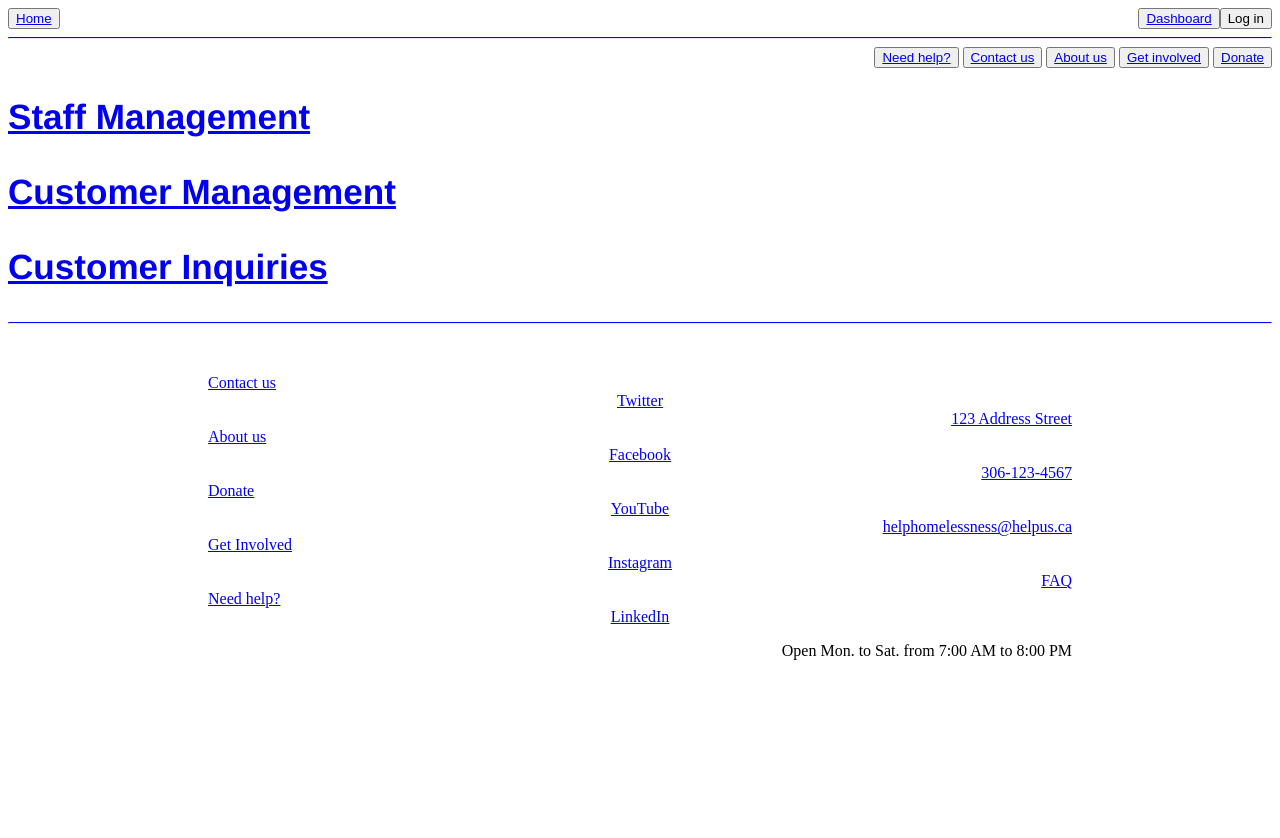
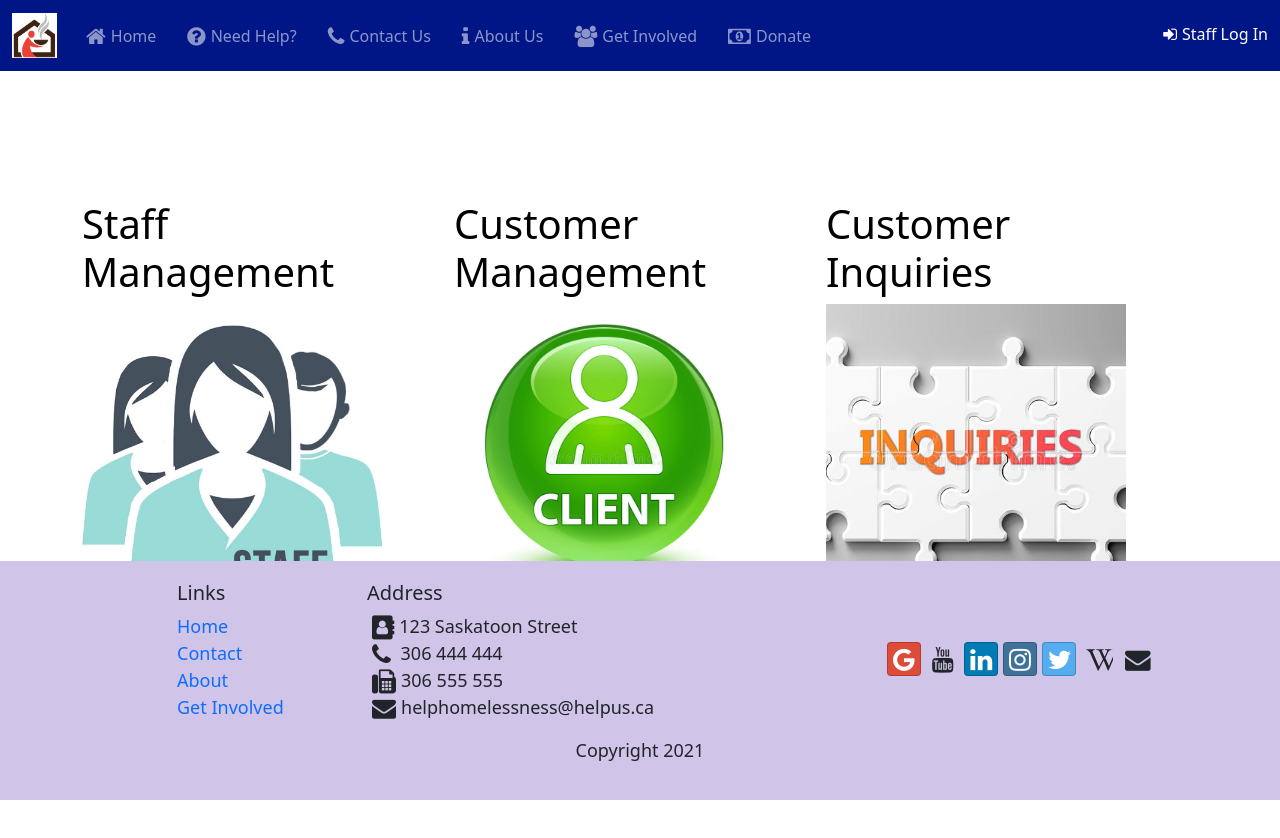
Before and after one commit to thaiVL/CBO, a website: page views/dashboard.html in a window 1280 px wide. Before the commit the page ends 800 px from the top, so only its background shows below. Drawn offline with nearby package versions, Linux system fonts and the light colour scheme.

Commit message:
fixed navbar bug and did dashboard, index, header and footer html files. Working on staff.html

```diff
--- /dev/null
+++ b/bugs.txt
@@ -0,0 +1,5 @@
+Nov 22 - navbar not collapsing.
+    Fix: only load scripts on a single page, so remove script for jquery and stuff as well as bootstrap css and stuff for header
+        and footer. Doing this fixes the navbar not collapsing.
+        So now, header and footer will look ugly by itself, but when loaded into the core html files, it'll look normal
+        and pretty.
--- a/views/css/dashboard.css
+++ b/views/css/dashboard.css
@@ -1,5 +1,10 @@
-.selection{
-    padding-top: 15px;
-    font-family:'Franklin Gothic Medium', 'Arial Narrow', Arial, sans-serif;
-    font-size: 30px;
+.textStyle{
+    text-decoration: none;
+    color: black;
 }
+
+.buttonImg{
+    width: 300px;
+    height: 300px;
+    object-fit: cover;
+}
--- a/views/css/footer.css
+++ b/views/css/footer.css
@@ -1,24 +1,14 @@
-#footerLineSep{
-    border-top: 1px solid blue;
+.footer{
+    background-color: #D1C4E9;
+    margin: 100px 0px 0px 0px;
+    padding: 20px 0px 20px 0px;
+    font-size: 18px;
+    /*position: absolute;*/
+    /*bottom: 0;*/
+    /*width: 100%;*/
 }
 
-.space{
-    margin-top: 50px;
-    padding-left: 200px;
-    padding-right: 200px;
+.fa{
+    padding-right: 5px;
+    padding-left: 5px;
 }
-
-.left{
-    text-align:left;
-    display: block;
-}
-
-.mid{
-    text-align:center;
-    display: block;
-}
-
-.right{
-    text-align:right;
-    display:block;
-}
--- a/views/css/header.css
+++ b/views/css/header.css
@@ -1,14 +1,8 @@
-#headerLineSep{
-    border-top: 1px solid blue;
+.navbarSetting{
+    background-color: rgb(0, 22, 135);
 }
 
-.headerButtons{
-    float: right;
-}
 
-.navbarColor{
-    background-color: rgb(0, 22, 135)
-}
 
 .nav-item{
     margin-right: 10px;
--- a/views/css/home.css
+++ b/views/css/home.css
@@ -10,9 +10,9 @@
     font-size: 17px;
 }
 
-.row-content{
-    margin: 0px auto;
+.section{
+    margin-bottom: 70px;
     padding: 50px 0px 50px 0px;
-    border-bottom: 1px ridge;
+    border-bottom: 3px ridge;
     min-height: 400px;
 }
--- a/views/dashboard.html
+++ b/views/dashboard.html
@@ -1,75 +1,80 @@
 <!DOCTYPE html>
 <html lang="en">
     <head>
-        <title>Org name here</title>
 
-        <link rel="stylesheet" href="./css/dashboard.css">
-        <link rel="stylesheet" href="./css/header.css">
-        <link rel="stylesheet" href="./css/footer.css">
+        <link rel="stylesheet" href="https://cdn.jsdelivr.net/npm/bootstrap@5.0.2/dist/css/bootstrap.min.css">
+        <link rel="stylesheet" href="https://cdnjs.cloudflare.com/ajax/libs/font-awesome/4.7.0/css/font-awesome.min.css">
+        <link rel="stylesheet" href="https://cdnjs.cloudflare.com/ajax/libs/bootstrap-social/5.1.1/bootstrap-social.css">
+        <link rel="stylesheet" href="css/dashboard.css">
     </head>
 
-    <header>
-        <button class="headerButtons">
-            <a id="login">Log in</a>
-        </button>
-        <button class="headerButtons">
-            <a id="dashboard" href="./dashboard.html">Dashboard</a>
-        </button>
-        <button>
-            <a id="homeL" href="./index.html">Home</a>
-        </button>
-        <br>
-        <hr id="headerLineSep">
-        <div class="headerButtons">
-            <button>
-                <a id="needhelp" href="./needhelp.html">Need help?</a>
-            </button>
-            <button>
-                <a id="contactus" href="./contactus.html">Contact us</a>
-            </button>
-            <button>
-                <a id="aboutus" href="./aboutus.html">About us</a>
-            </button>
-            <button>
-                <a id="getinvolved" href="./getinvolved.html">Get involved</a>
-            </button>
-            <button class="">
-                <a id="donate" href="./donate.html">Donate</a>
-            </button>
-        </div>
-    </header>
+    <div id="header"></div>
+    <body>
 
 
-
-    <body>
-        <div class="selection">
-            <h3><a href="./staff.html">Staff Management</a></h3>
-            <h3><a href="./customer.html">Customer Management</a></h3>
-            <h3><a href="./inquiry.html">Customer Inquiries</a></h3>
+        <div class="container" style="padding-top: 200px; padding-bottom: 500px;">
+            <div class="row row-container">
+                <div class="row">
+                    <div class="col d-flex justify-content-center">
+                        <div class="thumbnail">
+                            <a href="staff.html" class="textStyle">
+                                <div class="row">
+                                    <div class="col d-flex justify-content-center">
+                                        <h1 class="">Staff Management</h1>
+                                    </div>
+                                </div>
+                                <img src="img/staffButton.jpg" alt="staff button" class="buttonImg">
+                            </a>
+                        </div>
+                    </div>
+                    <div class="col col d-flex justify-content-center">
+                        <div class="thumbnail">
+                            <a href="customer.html" class="textStyle">
+                                <div class="row">
+                                    <div class="col d-flex justify-content-center">
+                                        <h1 class="">Customer Management</h1>
+                                    </div>
+                                </div>
+                                <img src="img/customersButton.jpg" alt="customer button" class="buttonImg">
+                            </a>
+                        </div>
+                    </div>
+                    <div class="col col d-flex justify-content-center">
+                        <div class="thumbnail">
+                            <a href="inquiry.html" class="textStyle">
+                                <div class="row">
+                                    <div class="col d-flex justify-content-center">
+                                        <h1 class="">Customer Inquiries</h1>
+                                    </div>
+                                </div>
+                                <img src="img/inquiriesButton.jpg" alt="staff button" class="buttonImg">
+                            </a>
+                        </div>
+                    </div>
+                </div>
+            </div>
         </div>
     </body>
 
-    <footer>
-        <hr id="footerLineSep">
-        <div class="space">
-            <a class="left" href="contactus.html">Contact us</a> <a class="mid" href="twitter.com">Twitter</a> <a class="right" href="https://www.google.com/maps/place/University+of+Saskatchewan/@52.1334003,-106.6335469,17z/data=!3m1!4b1!4m5!3m4!1s0x5304f6b0fa94a483:0x797aa81f58d9c92a!8m2!3d52.1334003!4d-106.6313582">123 Address Street</a>
-            <a class="left" href="aboutus.html">About us</a> <a class="mid" href="facebook.com">Facebook</a> <a class="right" href="tel:306-123-4567">306-123-4567</a>
-            <a class="left" href="donate.html">Donate</a> <a class="mid" href="youtube.com">YouTube</a> <a class="right" href="mailto:helphomelessness@helpus.ca">helphomelessness@helpus.ca</a>
-            <a class="left" href="getinvolved.html">Get Involved</a> <a class="mid" href="instagram.com">Instagram</a> <a class="right" href="contactus.html">FAQ</a>
-            <a class="left" href="needhelp.html">Need help?</a> <a class="mid" href="linkedin.ca">LinkedIn</a> <p class="right">Open Mon. to Sat. from 7:00 AM to 8:00 PM</p>
-        </div>
-    </footer>
+    <div id="footer" style="position: fixed;
+                            width: 100%;
+                            bottom: 0;"></div>
 
 
 
 
 
 
+    <script src="https://cdnjs.cloudflare.com/ajax/libs/jquery/3.6.0/jquery.min.js"></script>
+    <script src="https://cdnjs.cloudflare.com/ajax/libs/popper.js/2.9.2/umd/popper.min.js"></script>
+    <script src="https://cdn.jsdelivr.net/npm/bootstrap@5.0.2/dist/js/bootstrap.min.js"></script>
 
-
-
-
-
+    <script>
+        $(() => {
+            $("#header").load("header.html");
+            $("#footer").load("footer.html");
+        })
+    </script>
 
 
 
--- a/views/footer.html
+++ b/views/footer.html
@@ -1,19 +1,61 @@
 <!DOCTYPE html>
 <html lang="en">
     <head>
-        <title>Org name here</title>
-
+        <meta charset="utf-8">
+        <meta name="viewport" content="width=device-width, initial-scale=1, shrink-to-fit=no">
+        <meta http-equiv="x-ua-compatible" content="ie=edge">
+        <title>Help The Homeless</title>
+        <!-- Bootstrap, font-awesome, bootstraps-social. -->
+<!--        <link rel="stylesheet" href="https://cdn.jsdelivr.net/npm/bootstrap@5.0.2/dist/css/bootstrap.min.css">-->
+<!--        <link rel="stylesheet" href="https://cdnjs.cloudflare.com/ajax/libs/font-awesome/4.7.0/css/font-awesome.min.css">-->
+<!--        <link rel="stylesheet" href="https://cdnjs.cloudflare.com/ajax/libs/bootstrap-social/5.1.1/bootstrap-social.css">-->
         <link href="./css/footer.css" rel="stylesheet">
     </head>
 
-    <footer>
-        <hr id="footerLineSep">
-        <div class="space">
-            <a class="left" href="contactus.html">Contact us</a> <a class="mid" href="twitter.com">Twitter</a> <a class="right" href="https://www.google.com/maps/place/University+of+Saskatchewan/@52.1334003,-106.6335469,17z/data=!3m1!4b1!4m5!3m4!1s0x5304f6b0fa94a483:0x797aa81f58d9c92a!8m2!3d52.1334003!4d-106.6313582">123 Address Street</a>
-            <a class="left" href="aboutus.html">About us</a> <a class="mid" href="facebook.com">Facebook</a> <a class="right" href="tel:306-123-4567">306-123-4567</a>
-            <a class="left" href="donate.html">Donate</a> <a class="mid" href="youtube.com">YouTube</a> <a class="right" href="mailto:helphomelessness@helpus.ca">helphomelessness@helpus.ca</a>
-            <a class="left" href="getinvolved.html">Get Involved</a> <a class="mid" href="instagram.com">Instagram</a> <a class="right" href="contactus.html">FAQ</a>
-            <a class="left" href="needhelp.html">Need help?</a> <a class="mid" href="linkedin.ca">LinkedIn</a> <p class="right">Open Mon. to Sat. from 7:00 AM to 8:00 PM</p>
+    <footer class="footer">
+        <div class="container">
+            <div class="row">
+                <div class="col-4 offset-1 col-sm-2">
+                    <h5>Links</h5>
+                    <ul class="list-unstyled">
+                        <li><a style="text-decoration:none" href="index.html">Home</a></li>
+                        <li><a style="text-decoration:none" href="contactus.html">Contact</a></li>
+                        <li><a style="text-decoration:none" href="aboutus.html">About</a></li>
+                        <li><a style="text-decoration:none" href="getinvolved.html">Get Involved</a></li>
+                    </ul>
+                </div>
+                <div class="col-7 col-sm-5">
+                    <h5> Address </h5>
+                    <address>
+                        <span class="fa fa-address-book fa-lg"></span>123 Saskatoon Street<br>
+                        <span class="fa fa-phone fa-lg"></span> 306 444 444<br>
+                        <span class="fa fa-fax fa-lg"></span>306 555 555<br>
+                        <span class="fa fa-envelope fa-lg"></span>helphomelessness@helpus.ca
+                    </address>
+                </div>
+                <div class="col-12 col-sm-4 align-self-center">
+                    <div class="text-center">
+                        <a class="btn btn-social-icon btn-google" href="http://google.com"><span class="fa fa-google fa-lg"></span></a>
+                        <a class="btn btn-social-icon btn-youtube" href="http://youtube.com"><span class="fa fa-youtube fa-lg"></span></a>
+                        <a class="btn btn-social-icon btn-linkedin" href="https://ca.linkedin.com"><span class="fa fa-linkedin fa-lg"></span></a>
+                        <a class="btn btn-social-icon btn-instagram" href="https://instagram.com"><span class="fa fa-instagram fa-lg"></span></a>
+                        <a class="btn btn-social-icon btn-twitter" href="https://twitter.com"><span class="fa fa-twitter fa-lg"></span></a>
+                        <a class="btn btn-social-icon" href="https://en.wikipedia.org"><span class="fa fa-wikipedia-w fa-lg"></span></a>
+                        <a class="btn btn-social-icon" href="mailto:ThaiTestWebsite@gmail.com"><span class="fa fa-envelope fa-lg"></span></a>
+
+                    </div>
+                </div>
+            </div>
+            <div class="row justify-content-center">
+                <div class="col-auto">
+                    <p> Copyright 2021</p>
+                </div>
+            </div>
         </div>
     </footer>
+
+
+<!--    <script src="https://cdnjs.cloudflare.com/ajax/libs/jquery/3.6.0/jquery.slim.min.js"></script>-->
+<!--    <script src="https://cdnjs.cloudflare.com/ajax/libs/popper.js/2.9.2/umd/popper.min.js"></script>-->
+<!--    <script src="https://cdn.jsdelivr.net/npm/bootstrap@5.0.2/dist/js/bootstrap.min.js"></script>-->
 </html>
--- a/views/header.html
+++ b/views/header.html
@@ -6,17 +6,17 @@
         <meta http-equiv="x-ua-compatible" content="ie=edge">
         <title>Help The Homeless</title>
         <!-- Bootstrap, font-awesome, bootstraps-social. -->
-        <link rel="stylesheet" href="https://cdn.jsdelivr.net/npm/bootstrap@5.0.2/dist/css/bootstrap.min.css">
-        <link rel="stylesheet" href="https://cdnjs.cloudflare.com/ajax/libs/font-awesome/4.7.0/css/font-awesome.min.css">
-        <link rel="stylesheet" href="https://cdnjs.cloudflare.com/ajax/libs/bootstrap-social/5.1.1/bootstrap-social.css">
+<!--        <link rel="stylesheet" href="https://cdn.jsdelivr.net/npm/bootstrap@5.0.2/dist/css/bootstrap.min.css">-->
+<!--        <link rel="stylesheet" href="https://cdnjs.cloudflare.com/ajax/libs/font-awesome/4.7.0/css/font-awesome.min.css">-->
+<!--        <link rel="stylesheet" href="https://cdnjs.cloudflare.com/ajax/libs/bootstrap-social/5.1.1/bootstrap-social.css">-->
         <link rel="stylesheet" href="./css/header.css">
-    </head>
+<!--    </head>-->
 
-    <body>
+    <header>
 
 
 
-        <nav class="navbar navbar-dark navbar-expand-sm fixed-top navbarColor">
+        <nav class="navbar navbar-dark navbar-expand-md fixed-top navbarSetting">
             <div class="container-fluid">
                 <button class="navbar-toggler" type="button" data-bs-toggle="collapse" data-bs-target="#Navbar">
                     <span class="navbar-toggler-icon"></span>
@@ -104,10 +104,12 @@
 
 
 
-    </body>
+    </header>
+
 
 
     <script>
+
         document.getElementById("dashbutton").style.visibility = localStorage.getItem("dash");
         document.getElementById("logoutbtn").style.visibility = localStorage.getItem("logout");
         document.getElementById("loginbtn").style.visibility = localStorage.getItem("login");
@@ -129,9 +131,9 @@
 
 
     <!-- jquery, popper, bootstrap -->
-    <script src="https://cdnjs.cloudflare.com/ajax/libs/jquery/3.6.0/jquery.slim.min.js"></script>
-    <script src="https://cdnjs.cloudflare.com/ajax/libs/popper.js/2.9.2/umd/popper.min.js"></script>
-    <script src="https://cdn.jsdelivr.net/npm/bootstrap@5.0.2/dist/js/bootstrap.min.js"></script>
+<!--    <script src="https://code.jquery.com/jquery-3.6.0.min.js"></script>-->
+<!--    <script src="https://cdnjs.cloudflare.com/ajax/libs/popper.js/2.9.2/umd/popper.min.js"></script>-->
+<!--    <script src="https://cdn.jsdelivr.net/npm/bootstrap@5.0.2/dist/js/bootstrap.min.js"></script>-->
 
 
 
```
Also changed, not shown: views/index.html (+34 -8 lines), views/staff.html (+9 -1 lines), views/img/customersButton.jpg (added), views/img/inquiriesButton.jpg (added), views/img/staffButton.jpg (added), 2 other files.
